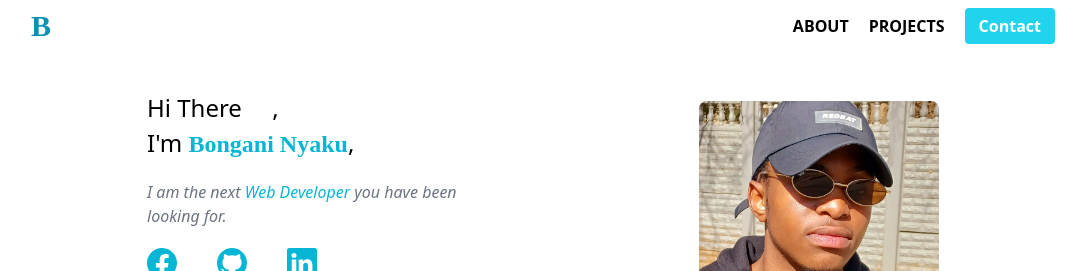
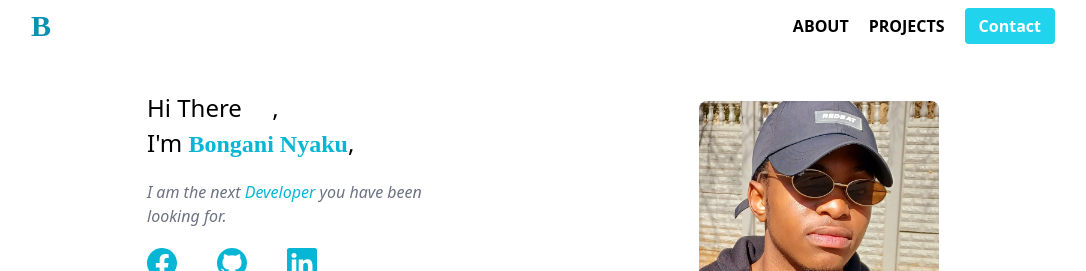
Before and after one commit to Bongani001/portfolio, a React (Vite) app: page / in a window 1280 px wide. Shown: the top 271 px of the page, without its empty margins (97-1183 px from the left). Built offline with nearby package versions, Linux system fonts and the light colour scheme; some icons are missing; a web font is replaced by a local one.

Commit message:
Update Header.jsx

```diff
--- a/src/components/Layout/homepage/Header.jsx
+++ b/src/components/Layout/homepage/Header.jsx
@@ -9,13 +9,13 @@ const Header = () => {
         <div className='text-center md:text-start'>
             <h2 className='text-2xl'>Hi There <PiHandWavingBold className='inline text-cyan-500'/>, <br />
                 I'm <span className='text-cyan-500 font-bold font-logo leading-10'>Bongani Nyaku</span>,</h2>
-            <p className='italic w-80 text-gray-500 mt-4'>I am the next <span className='text-cyan-500'>Web Developer</span> you have been looking for.</p>
+            <p className='italic w-80 text-gray-500 mt-4'>I am the next <span className='text-cyan-500'>Developer</span> you have been looking for.</p>
             <div className='flex justify-center gap-10 mt-5 text-cyan-500 text-3xl md:justify-start'>
               <a className='transition ease-out hover:scale-125' href='https://www.facebook.com/Nganiboo' target='_blank'><BsFacebook /></a>
               <a className='transition ease-out hover:scale-125' href='https://github.com/Bongani001' target='_blank'><BsGithub /></a>
               <a className='transition ease-out hover:scale-125' href='https://www.linkedin.com/in/bongani-nyaku' target='_blank'><BsLinkedin /></a>
             </div>
-            <button className='text-white border-2 bg-cyan-400 border-cyan-400 rounded font-bold hover:text-cyan-400 hover:bg-white px-3 py-1 mt-9 mr-5 transition ease-out hover:scale-110'><a href='https://drive.google.com/file/d/1KY6E-vqVIovyJ6quMOyrCZZptv_vyY23/view?usp=drive_link' target='_blank'>Resume</a></button>
+            <button className='text-white border-2 bg-cyan-400 border-cyan-400 rounded font-bold hover:text-cyan-400 hover:bg-white px-3 py-1 mt-9 mr-5 transition ease-out hover:scale-110'><a href='https://drive.google.com/file/d/1ARNVusPFuzgqgQHK_amiOmMb4qKGspOV/view?usp=drivesdk' target='_blank'>Resume</a></button>
             <button className='btn mt-9 transition ease-out hover:scale-110'><a href='#contact'>Hire me</a></button>
         </div>
         <div className='w-60 rounded-lg overflow-hidden hidden md:block'>
```
